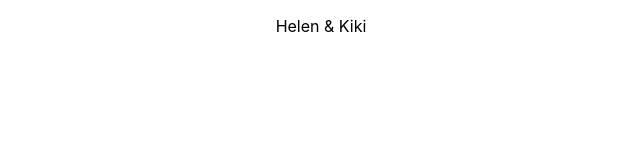
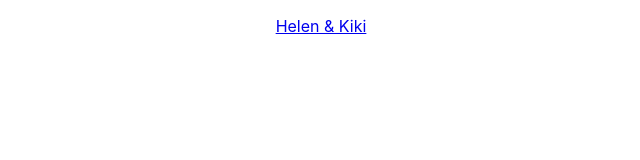
Before and after one commit to AAlejof/HeliKi, a React (Create React App) app in the folder client/: page / in a window 1280 px wide. Shown: the top 160 px of the page, without its empty margins (319-959 px from the left). Built offline with nearby package versions, Linux system fonts and the light colour scheme.

Commit message:
add link redirecting to landing

```diff
--- a/client/src/components/Navbar/Navbar.jsx
+++ b/client/src/components/Navbar/Navbar.jsx
@@ -7,7 +7,7 @@ const Navbar = () => {
         <>
             <div className={style.navbarDiv}>
                 <p className={style.pNavbarDiv}>
-                    Helen & Kiki
+                <Link to='/'>Helen & Kiki</Link>
                 </p>
             </div>
 
```
